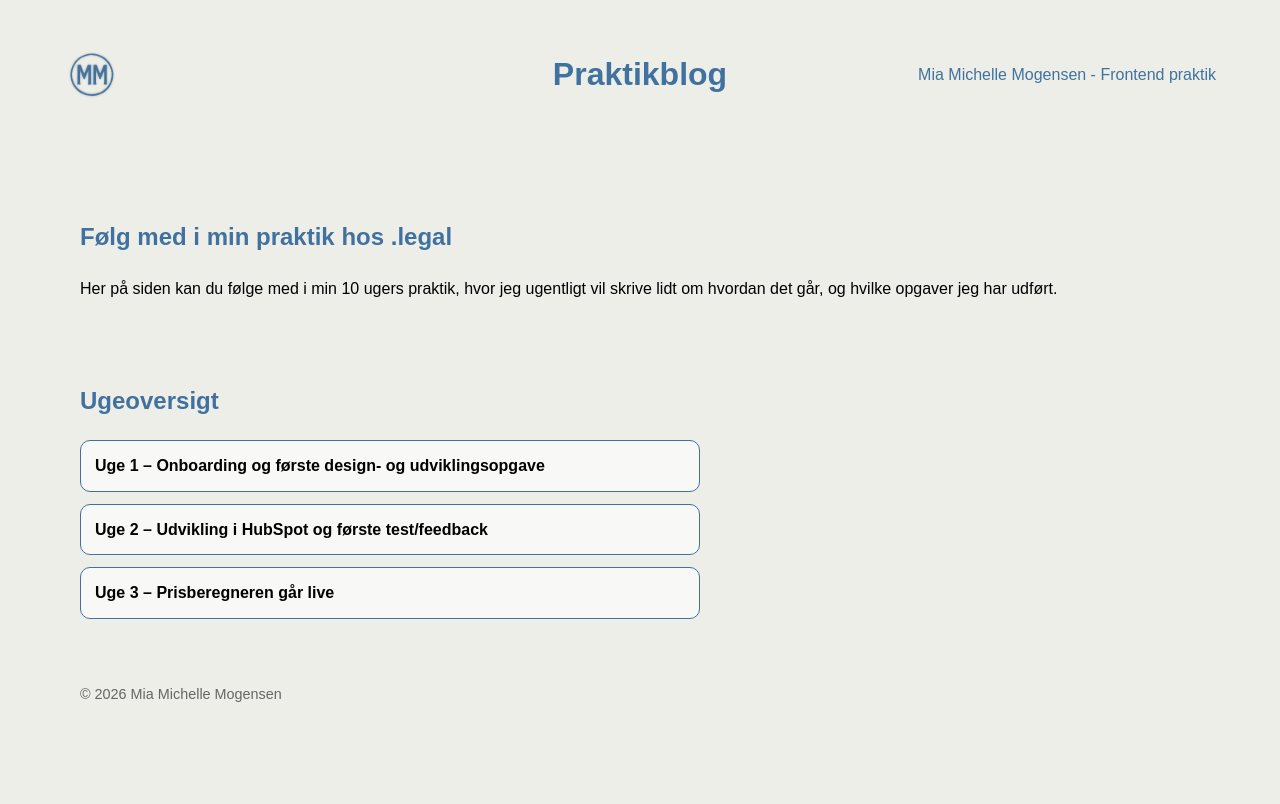
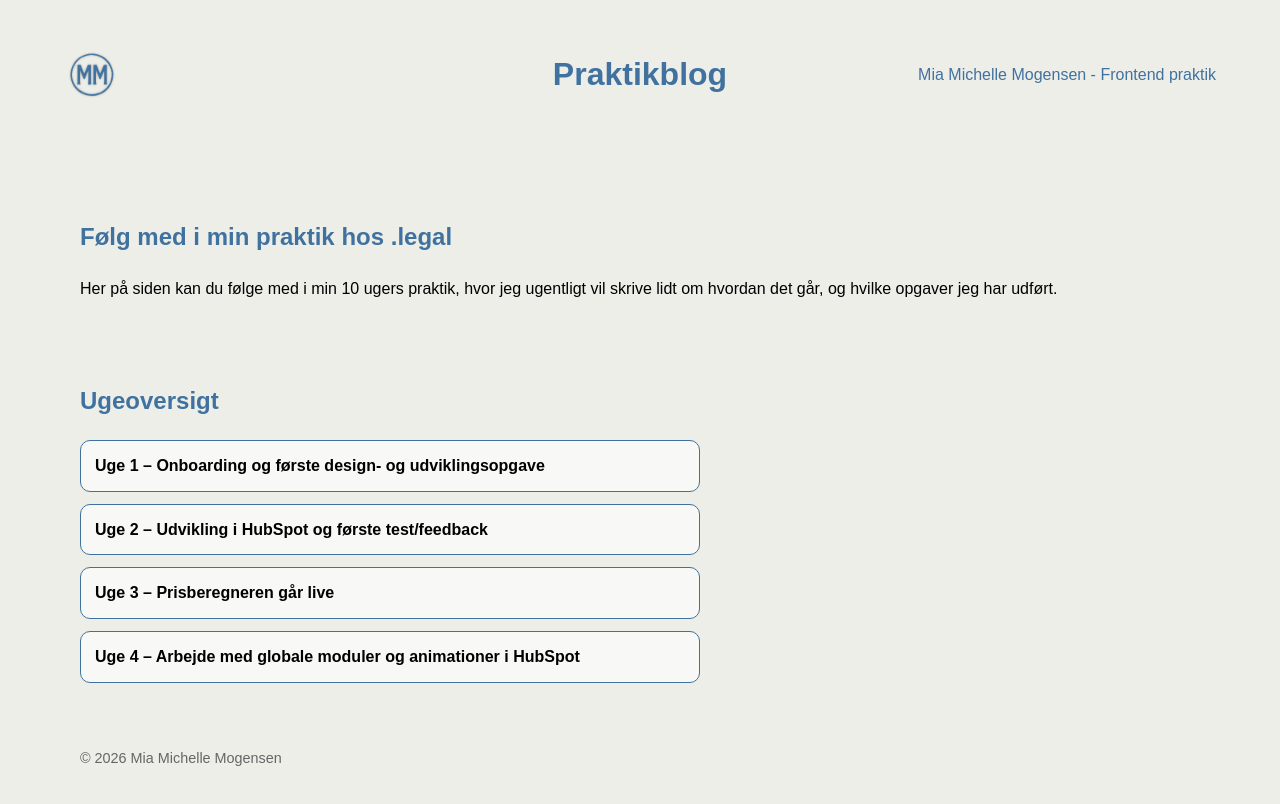
Before and after one commit to MiaMMogensen/Praktikblog, a Next.js app: page / in a window 1280 px wide. Shown: the top 804 px of the page. Built offline with nearby package versions, Linux system fonts and the light colour scheme.

Commit message:
Add reflections and learning goals for week 4 in praktikUger.js

```diff
--- a/data/praktikUger.js
+++ b/data/praktikUger.js
@@ -122,6 +122,42 @@ Sidst på ugen gik vi igang med en ny opgave omkring testimonials. Her skal en e
 Der kan godt komme flere små ændringer til prisberegneren på et senere tidspunkt, men ellers føles det som et naturligt skifte videre til næste opgave, og det er rart både at afslutte noget og samtidig have nye udfordringer foran sig.
 `.trim(),
   },
+  {
+    slug: "uge-4",
+    uge: "Uge 4",
+    titel: "Arbejde med globale moduler og animationer i HubSpot",
+    dato: "26.- 30. januar 2026",
+
+    spontanlog: [
+      "Syg de første tre dage af ugen",
+      "Torsdag tilbage i praktik",
+      "Fortsættelse af testimonials-opgaven",
+      "Færdiggørrelse af mindre designændringer og optimeringer af den eksisterende sektion",
+      "Gennemgang af YouTube-videoer og dokumentation om globale moduler i HubSpot",
+      "Opstart af kodning af globalt modul",
+      "Arbejde med custom fields og HubSpots editor",
+      "Fokus på animationer og visuelle effekter",
+      "God fremdrift i opgaven inden weekenden",
+    ],
+
+    laeringsmaal: [
+      "Jeg vil lære at arbejde sikkert og selvstændigt i HubSpot ved at forstå CMS-strukturen, moduler, temaer og centrale funktioner",
+      "Jeg vil lære at udvikle webmoduler i HubSpot, som både er teknisk korrekt opbygget og designet med fokus på brugervenlighed og SEO",
+    ],
+
+    refleksionslog: `
+Ugen startede lidt hårdt ud, da jeg var syg de første tre dage. Da jeg torsdag var næsten frisk igen, valgte jeg at tage i praktik og fortsætte arbejdet. Det var rart at komme tilbage og hurtigt kunne samle tråden op igen.
+
+Jeg fortsatte arbejdet med testimonials-opgaven, hvor de små designændringer allerede var færdige tidligt på dagen, og jeg derfor kunne gå videre med kodningen. Da globale moduler i HubSpot er nyt for mig, brugte jeg noget tid på at se YouTube-videoer og læste dokumentation, både før og imens jeg var igang. Det gav mig en bedre forståelse for strukturen og måden man arbejder med globale moduler på.
+
+Selve kodningen gik overraskende hurtigt. Selvom det ikke er kompleks kode, er det anderledes end det, jeg er vant til, da HubSpot kræber brug af custom fields og indbyggede funktioner frem for hardcoded løsninger. Jeg kan dog mærke, at jeg begynder at få bedre styr på det.
+
+Der er meget fokus på animationer i denne opgave, da det er et område, jeg skal optimere. Ud over at modulet bliver globalt og dermed mere effektivt at vedligeholde, har jeg arbejdet med at gøre det mere levende gennem forskellige animationer.
+
+Da jeg gik på weeekend, var jeg allerede et godt stykke vej med opgaven. Selvom ugen blev kort, føler jeg, at jeg har fået lavet en del, og jeg er klar og motiveret til at fortsætte i næste uge.
+
+`.trim(),
+  },
 ];
 
 export default praktikUger;
```
